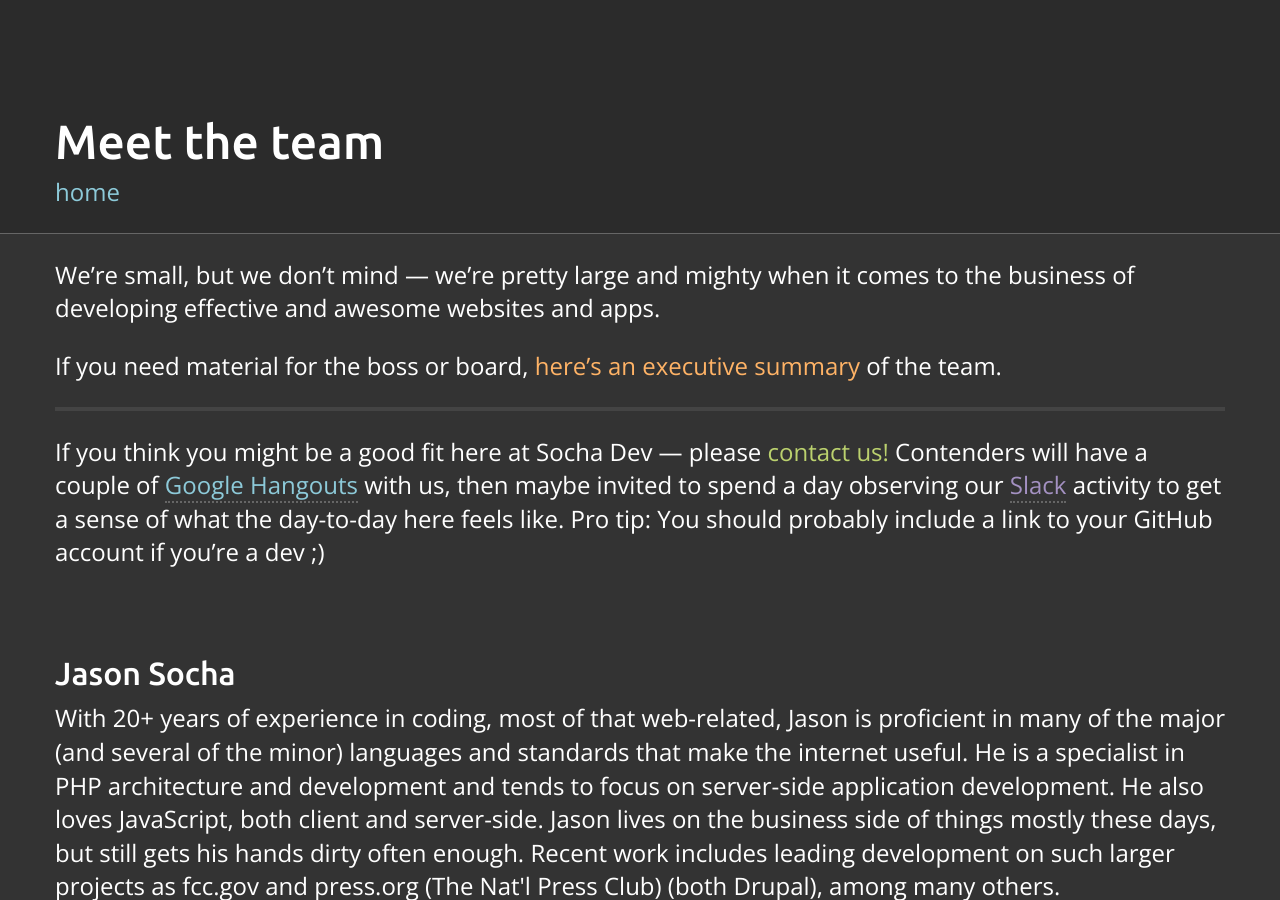
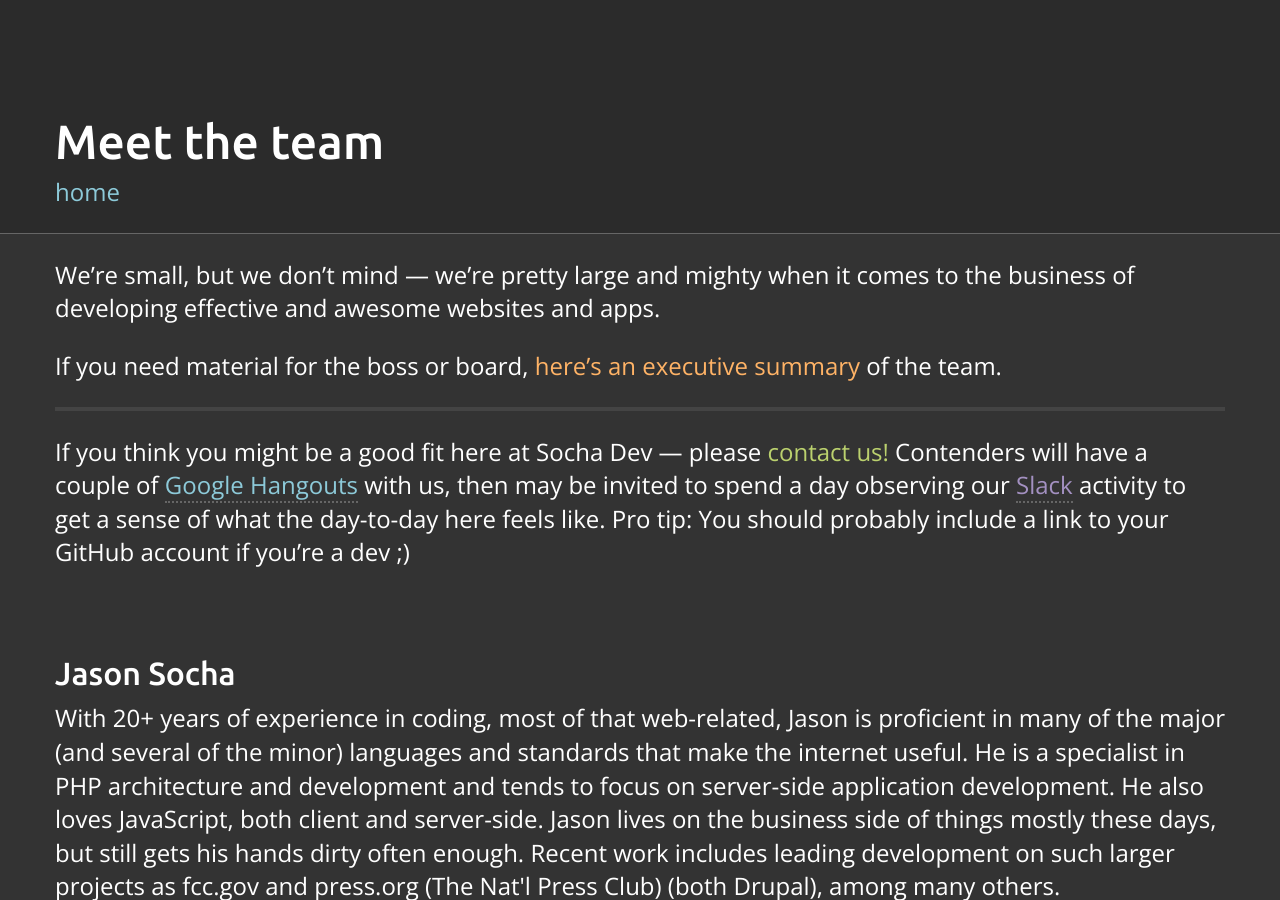
Before and after one commit to SochaDev/sochadev.github.io, a Jekyll site: the page built from team.md, in a window 1280 px wide and 900 px high. Built offline with Jekyll 4.4.1, drawn with Linux system fonts in a browser that asks for light colours; nearby versions of some CDN libraries.

Commit message:
Layout tweaks.

```diff
--- a/team.md
+++ b/team.md
@@ -10,7 +10,7 @@
 
 * * *
 
-If you think you might be a good fit here at Socha Dev &mdash; please <a href="/#contact" class="green">contact us!</a> Contenders will have a couple of <span class="blue dotted">Google Hangouts</span> with us, then maybe invited to spend a day observing our <span class="purple dotted">Slack</span> activity to get a sense of what the day-to-day here feels like. Pro tip: You should probably include a link to your GitHub account if you're a dev ;)
+If you think you might be a good fit here at Socha Dev &mdash; please <a href="/#contact" class="green">contact us!</a> Contenders will have a couple of <span class="blue dotted">Google Hangouts</span> with us, then may be invited to spend a day observing our <span class="purple dotted">Slack</span> activity to get a sense of what the day-to-day here feels like. Pro tip: You should probably include a link to your GitHub account if you're a dev ;)
 
 <br>
 
```
